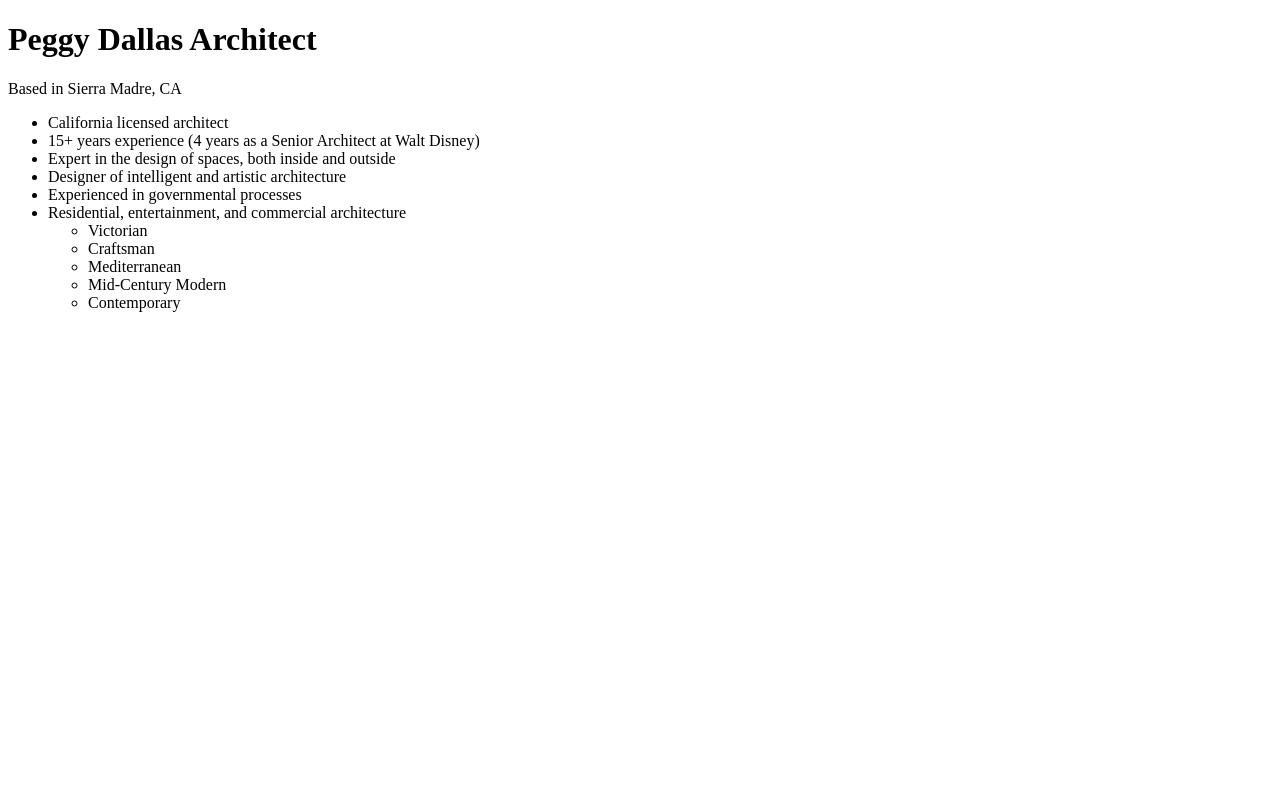
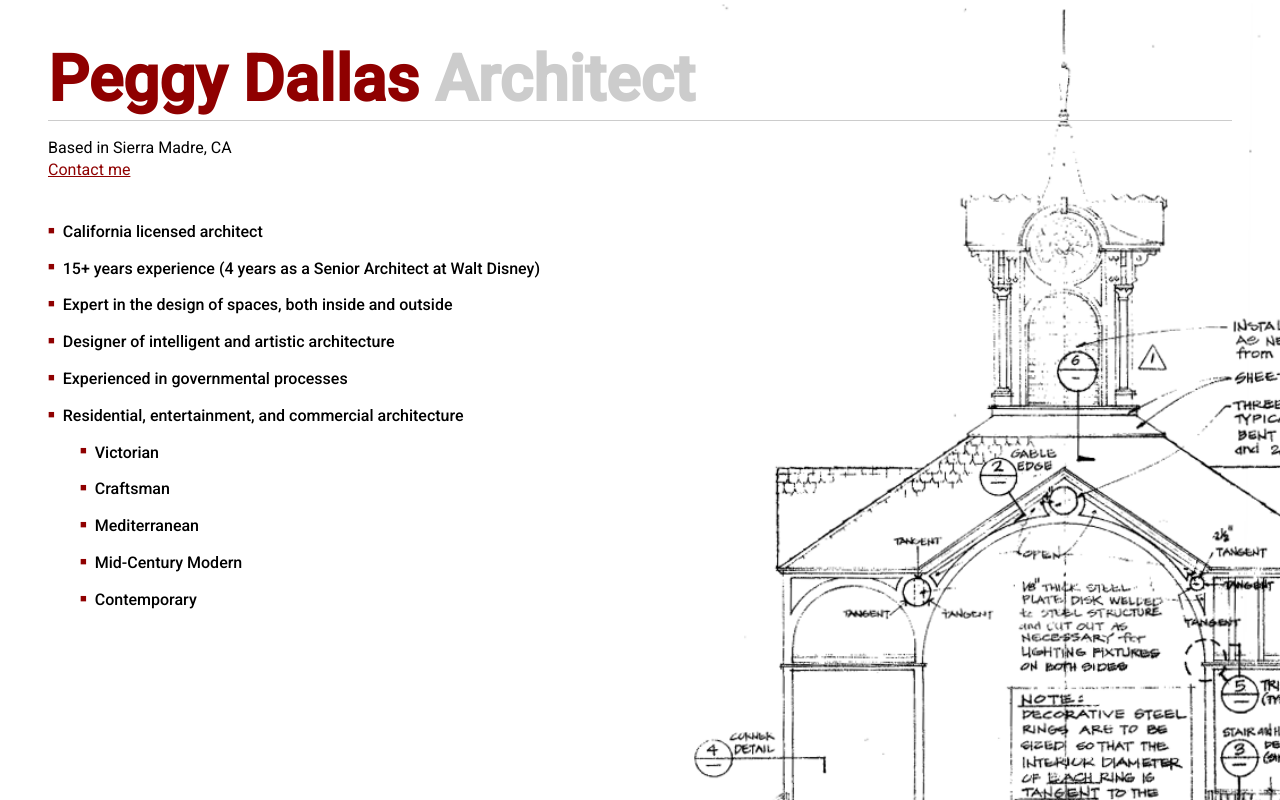
Before and after one commit to PeggyArchitect/PeggyArchitect.github.io, a plain HTML site: page index.html in a window 1280 px wide. Drawn offline with Linux system fonts and the light colour scheme.

Commit message:
Initial stab at this

```diff
--- a/index.html
+++ b/index.html
@@ -4,12 +4,14 @@
         <meta charset="utf-8">
         <meta name="viewport" content="width=device-width">
         <title>Peggy Dallas Architect</title>
+        <link href="style.css" rel="stylesheet" type="text/css">
     </head>
 
     <body>
         <header>
             <h1>Peggy Dallas <span>Architect</span></h1>
             <p>Based in Sierra Madre, CA</p>
+            <a href="http://peggyarchitect.wufoo.com/forms/contact-me/" target="_blank">Contact me</a>
         </header>
         <ul>
             <li>California licensed architect
--- /dev/null
+++ b/style.css
@@ -0,0 +1,71 @@
+@import url(https://fonts.googleapis.com/css?family=Roboto:400,500);
+
+* { margin:0; padding:0 }
+
+html, body {
+    height: 100%;
+}
+
+html {
+    font: 100%/1.4 Roboto, Arial, sans-serif;
+}
+
+body {
+    font-size: inherit;
+    background: url('bandstand.png') right bottom no-repeat;
+    background-size: contain;
+    padding: 3rem;
+    box-sizing: border-box;
+}
+
+a {
+    color: hsl(0, 100%, 28%);
+}
+a:hover {
+    color: hsl(20, 100%, 38%);
+}
+
+header {
+    margin-bottom: 2rem;
+}
+
+header h1 {
+    font-size: 4rem;
+    line-height: 1;
+    color: hsl(0, 100%, 28%);
+    padding-bottom: .5rem;
+    margin-bottom: 1rem;
+    border-bottom: 1px solid hsl(0, 0%, 80%);
+}
+
+header h1 span {
+    color: hsl(0, 0%, 80%);
+}
+
+header h1 ~ * + * {
+    display: inline-block;
+}
+
+
+ul {
+    display: inline-block;
+    font-weight: 500;
+    background: hsla(0, 0%, 100%, 0.8);
+    box-shadow: 0 0 2rem 0 white;
+    list-style: none;
+    line-height: 2.3;
+}
+
+li::before {
+    content: '■';
+    font-size: .7rem;
+    color: hsl(0, 100%, 28%);
+    margin-right: .5rem;
+    display: inline-block;
+    vertical-align: 0.2rem;
+}
+
+li ul {
+    display: block;
+    margin-left: 2rem;
+}
```
Also changed, not shown: bandstand.png (added), 1 other file.
